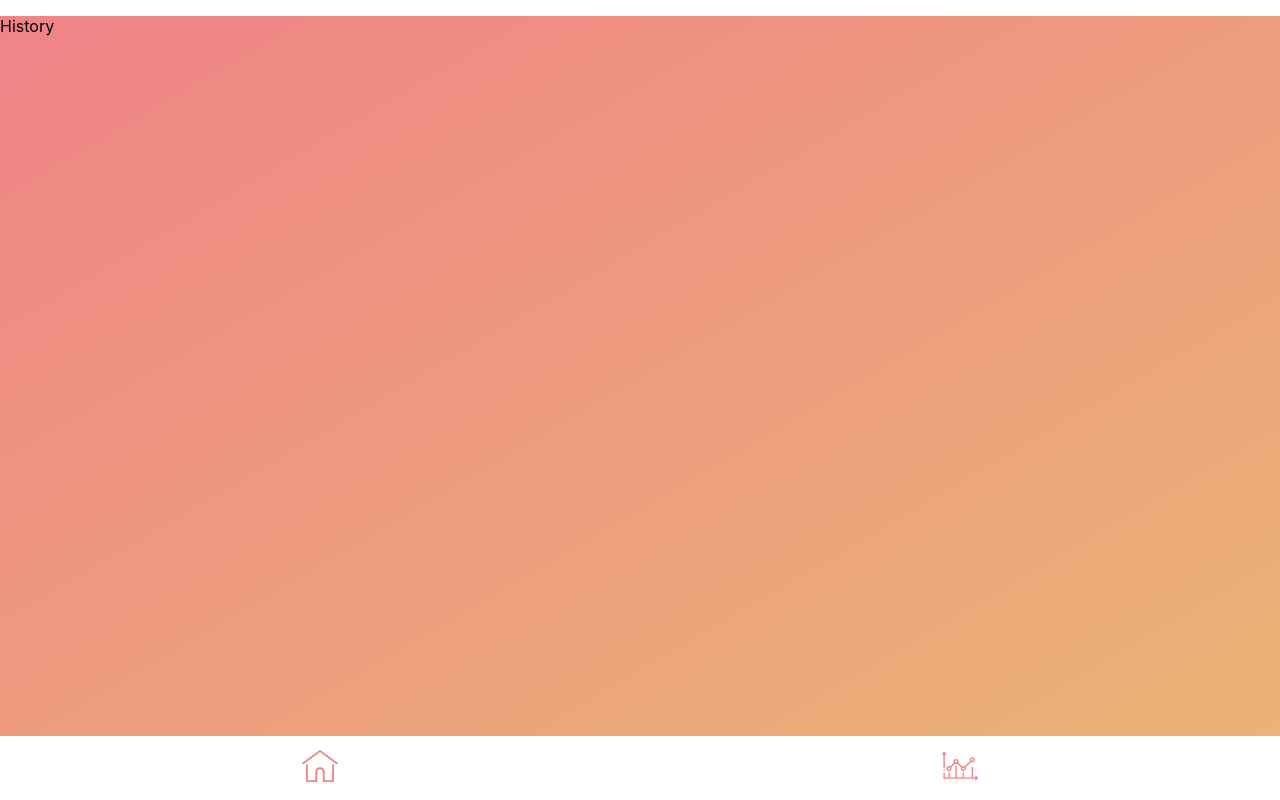
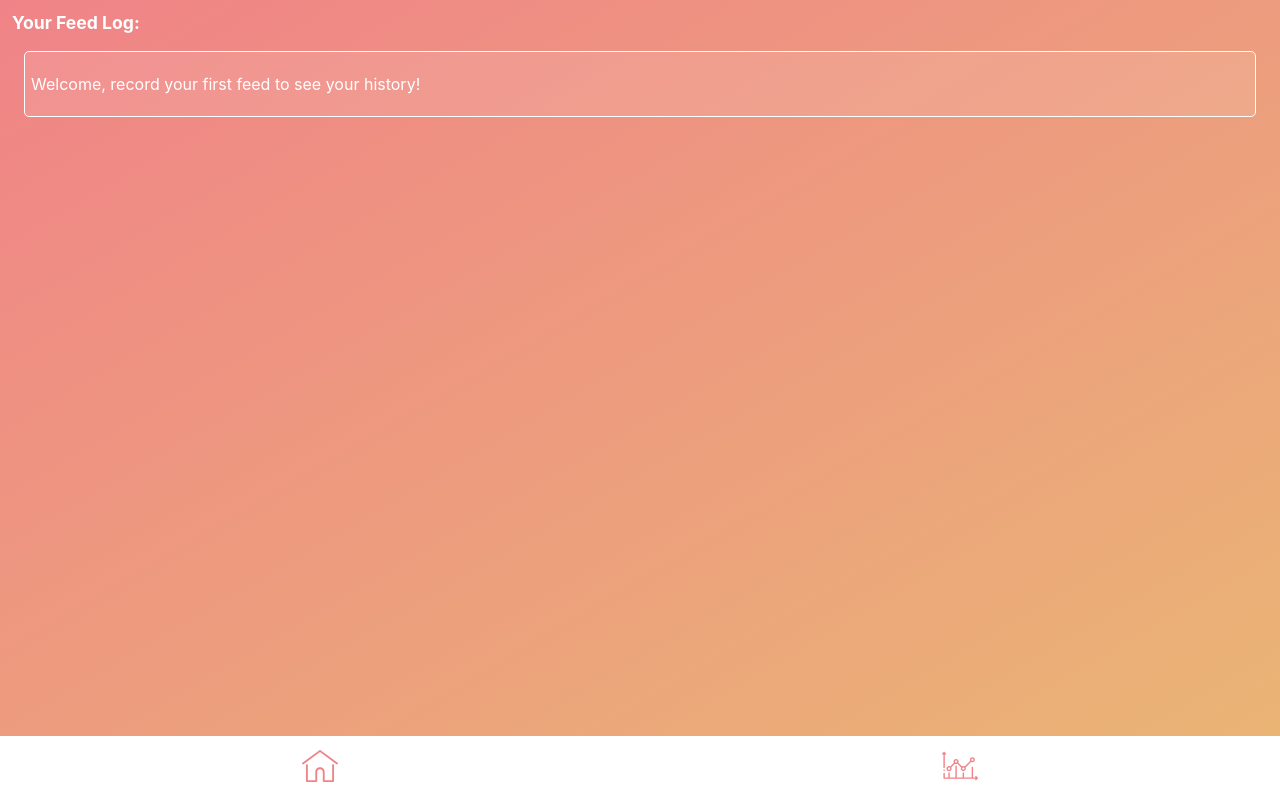
Before and after one commit to zosia-fabijanska/which-boob, a React (Create React App) app: page /history in a window 1280 px wide. Built offline with nearby package versions, Linux system fonts and the light colour scheme.

Commit message:
refactor code and add in history log

```diff
--- a/src/components/History.js
+++ b/src/components/History.js
@@ -1,36 +1,66 @@
 import React from 'react';
-
+import moment from 'moment';
 import styled from 'styled-components';
-import { peach, orange } from '../constants/colours';
+import { peach, orange, white } from '../constants/colours';
 
 
 const MainContainer = styled.div`
   background-image: linear-gradient(to bottom right, ${peach}, ${orange});
   height: calc(100vh - 50px);
-  padding-top: 0;
+  padding: 0 12px;
+`;
+
+const FeedItemContainer = styled.div`
+    border: 1px solid ${white};
+    border-radius: 5px;
+    padding: 6px;
+    margin: 0 12px;
+    background-color: rgba( 256, 256, 256, 0.1 );
+`;
+
+const FeedItemText = styled.p`
+  color: ${white};
+`;
+
+const FeedHeader = styled.p`
+  color: ${white};
+  font-size: 1.1rem;
+  font-weight: 700;
+  margin-top: 0;
+  padding-top: 12px;
+
 `;
 
 const History = ({ history }) => {
 
+  console.log('HISTORY HISTORY', history.length);
 
-  if (history.length) {
-    history.map((i) => {
-      const totalTime = i.leftTime + i.rightTime;
-      const side = i.lastFedOnLeftSide ? 'LEFT' : "RIGHT";
 
-      return (<MainContainer>
-        <p>Total time: {totalTime} </p>
-        <p>Last side: {side}</p>
-        <p>Date and Time of feed: {i.date}</p>
-      </MainContainer>)
+  const historyItems = history.map((i) => {
+    const totalTime = i.leftTime + i.rightTime;
+    const side = i.lastFedOnLeftSide ? 'LEFT' : "RIGHT";
+    const dateTime = moment(i.date).format('MMM Do YYYY, h:mm a')
 
-    })
-  }
+    return (
+      <FeedItemContainer key={i.date}>
+        <FeedItemText>Total time: {totalTime} </FeedItemText>
+        <FeedItemText>Last side: {side}</FeedItemText>
+        <FeedItemText>{dateTime}</FeedItemText>
+      </FeedItemContainer>
 
-  console.log('HISTORY HISTORY', history);
+    )
+
+  })
+
+  const noHistory = <FeedItemContainer><FeedItemText>Welcome, record your first feed to see your history!</FeedItemText></FeedItemContainer>
+
+  console.log('HISTORY ITEMS', historyItems);
+
+
   return (
     <MainContainer>
-      <p>History</p>
+      <FeedHeader>Your Feed Log:</FeedHeader>
+      {history.length ? historyItems : noHistory}
     </MainContainer>
   )
 
--- a/src/components/Home.js
+++ b/src/components/Home.js
@@ -14,13 +14,13 @@ const MainContainer = styled.div`
   justify-content: space-around;
 `;
 
-const Home = () => {
+const Home = ({ history }) => {
 
     return (
         <MainContainer>
             <Header />
             <Timer />
-            <Notification />
+            <Notification history={history} />
         </MainContainer>
     );
 
--- a/src/components/Notification.js
+++ b/src/components/Notification.js
@@ -1,5 +1,4 @@
 import React from 'react';
-import { connect } from 'react-redux'
 import styled from 'styled-components';
 import _ from 'lodash';
 import moment from 'moment';
@@ -24,48 +23,30 @@ const StrongSpan = styled.span`
   color: ${darkPeach};
 `;
 
-class Notification extends React.Component {
-  constructor(props) {
-    super(props);
-    this.state = {
-      notification: <NotificationText>Welcome! Start recording your first feed!</NotificationText>
-    }
-  }
+const Notification = ({ history }) => {
 
-  componentDidUpdate(prevProps) {
 
-    const { lastFedOnLeftSide, date } = _.last(this.props.history);
+  if (history.length) {
+    const { lastFedOnLeftSide, date } = _.last(history);
 
     const timeLastFed = moment(date).format('LT');;
 
-    if (this.props.history !== prevProps.history) {
-      this.setState({
-        notification:
-          <NotificationText>You last fed on the
-            <StrongSpan>{lastFedOnLeftSide ? ' LEFT ' : ' RIGHT '}</StrongSpan>side, starting at <StrongSpan>{timeLastFed}.</StrongSpan>
-          </NotificationText>
-      });
-    }
-  };
 
-  render() {
-    console.log('HOME HISTORY', this.props.history);
     return (
       <NotificationContainer>
-        {this.state.notification}
+        <NotificationText>You last fed on the
+        <StrongSpan>{lastFedOnLeftSide ? ' LEFT ' : ' RIGHT '}</StrongSpan>side, starting at <StrongSpan>{timeLastFed}.</StrongSpan>
+        </NotificationText>
       </NotificationContainer>
     )
   }
-
+  console.log('HOME HISTORY', history);
+  return (
+    <NotificationContainer>
+      <NotificationText>Welcome! Start recording your first feed!</NotificationText>
+    </NotificationContainer>
+  )
 };
 
-const mapStateToProps = (state) => {
-  return {
-    history: state.history,
-  }
-}
 
-
-export default connect(
-  mapStateToProps,
-)(Notification);
+export default Notification;
```
Also changed, not shown: src/reducers/reducers.js (+1 -9 lines).
